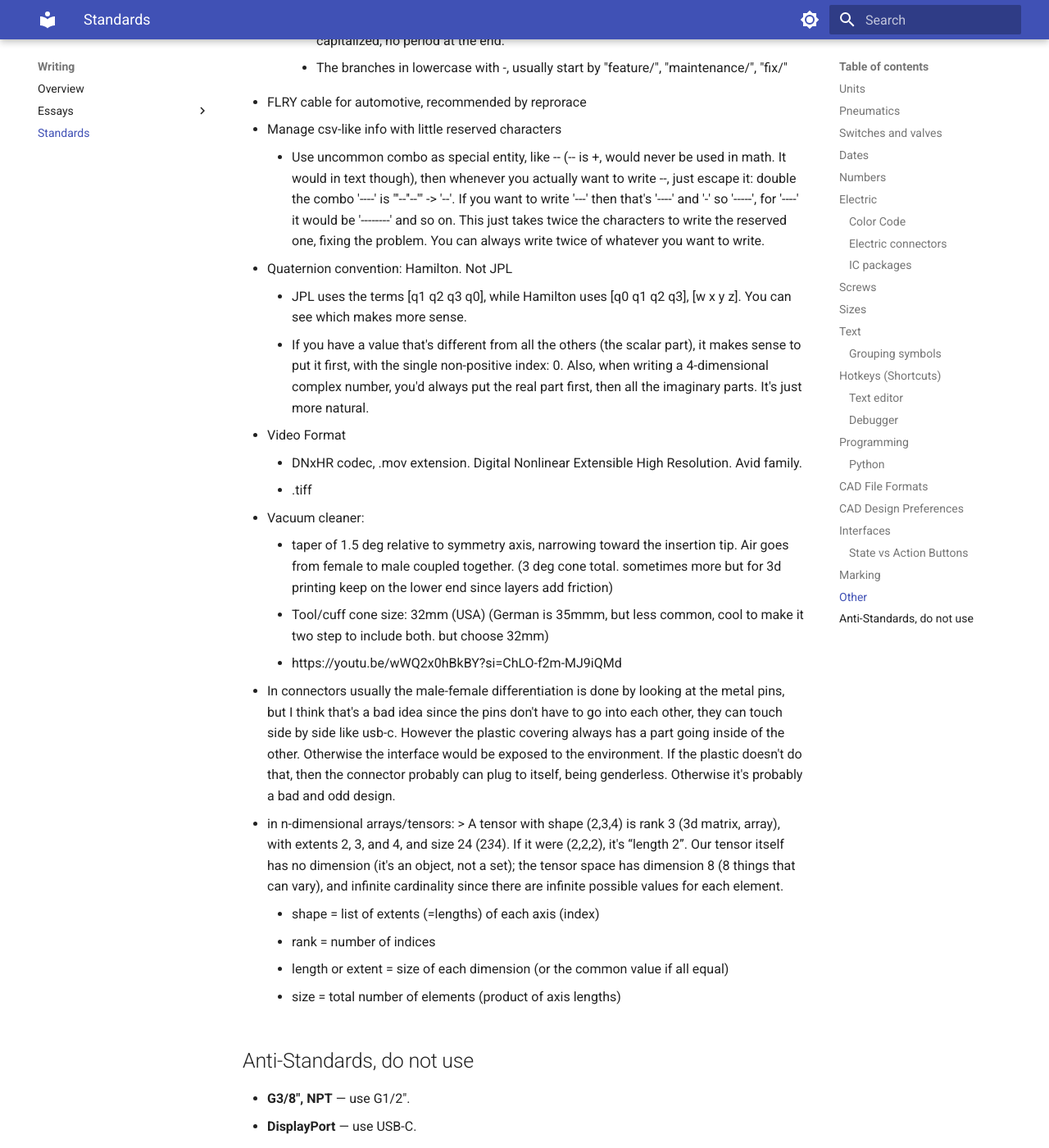
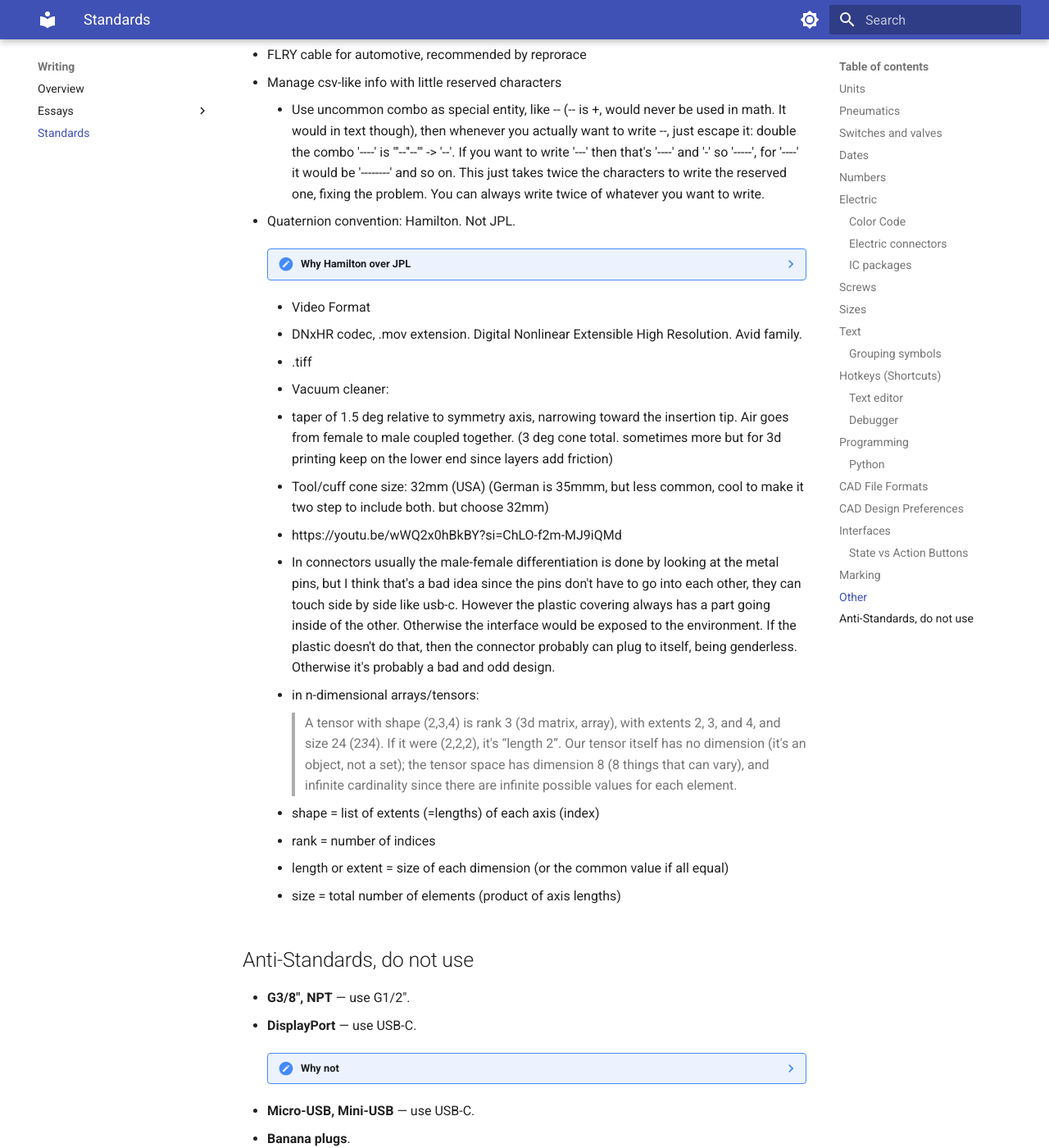
Before and after one commit to rubenayla/ruben, an MkDocs documentation site: the page built from docs/writing/standards.md, in a window 1280 px wide and 1400 px high, scrolled down 18580 px. Shown: the whole window at 82% size. Built offline with MkDocs 1.6.1 and Material for MkDocs 9.7.7, drawn with Linux system fonts in a browser that asks for light colours; some of the changed text lies outside the part shown.

Commit message:
Fold remaining run-on reasoning into collapsibles; fix broken healthcare links
Co-Authored-By: Claude Opus 4.7 <noreply@anthropic.com>

```diff
--- a/docs/writing/index.md
+++ b/docs/writing/index.md
@@ -9,7 +9,7 @@ Two flavours, listed separately as the collection grows:
 
 ## Essays
 
-### [Why is US Healthcare So Expensive?](healthcare/)
+### [Why is US Healthcare So Expensive?](healthcare/index.md)
 
 A first-principles analysis of why US healthcare costs 2–3× what comparable countries pay. Walks through the thought experiment of opening a cheaper hospital and discovering, one by one, the regulatory and contractual structures that block it. Five direct barriers, two secondary factors, and what a working reform package would change.
 
--- a/docs/writing/standards.md
+++ b/docs/writing/standards.md
@@ -507,9 +509,10 @@ A button can communicate two things: what **is** (state) or what **will happen**
 - FLRY cable for automotive, recommended by reprorace
 - Manage csv-like info with little reserved characters
     - Use uncommon combo as special entity, like -- (-- is +, would never be used in math. It would in text though), then whenever you actually want to write --, just escape it: double the combo '----' is "'--''--'" -> '--'. If you want to write '---' then that's '----' and '-' so '-----', for '----' it would be '--------' and so on. This just takes twice the characters to write the reserved one, fixing the problem. You can always write twice of whatever you want to write.
-- Quaternion convention: Hamilton. Not JPL
-    - JPL uses the terms [q1 q2 q3 q0], while Hamilton uses [q0 q1 q2 q3], [w x y z]. You can see which makes more sense.
-    - If you have a value that's different from all the others (the scalar part), it makes sense to put it first, with the single non-positive index: 0. Also, when writing a 4-dimensional complex number, you'd always put the real part first, then all the imaginary parts. It's just more natural.
+- Quaternion convention: Hamilton. Not JPL.
+
+    ??? note "Why Hamilton over JPL"
+        JPL uses the terms [q1 q2 q3 q0], while Hamilton uses [q0 q1 q2 q3], [w x y z]. If you have a value that's different from all the others (the scalar part), it makes sense to put it first, with the single non-positive index: 0. Also, when writing a 4-dimensional complex number, you'd always put the real part first, then all the imaginary parts. It's just more natural.
 - Video Format
     - DNxHR codec, .mov extension. Digital Nonlinear Extensible High Resolution. Avid family.
     - .tiff
```
Also changed, not shown: other parts of docs/writing/standards.md (+3 -1 lines), docs/writing/healthcare/index.md (+2 -2 lines).
